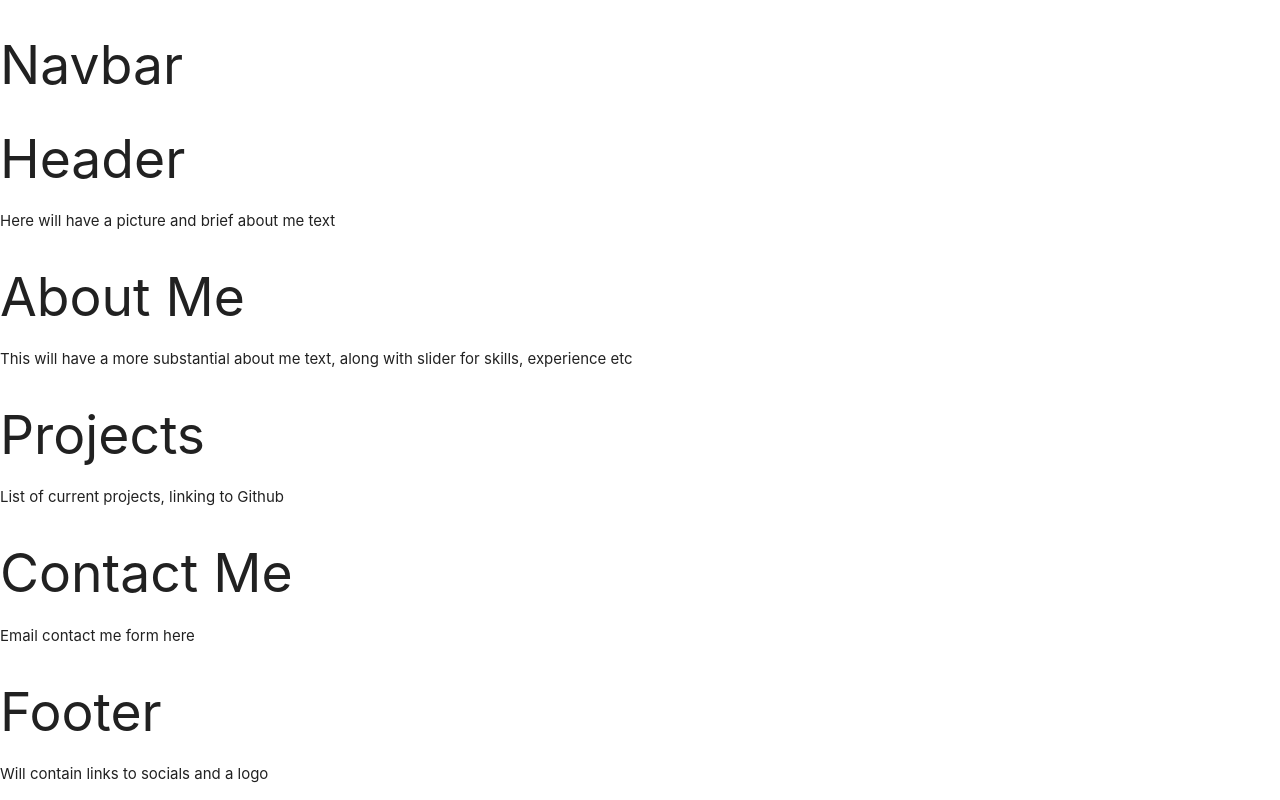
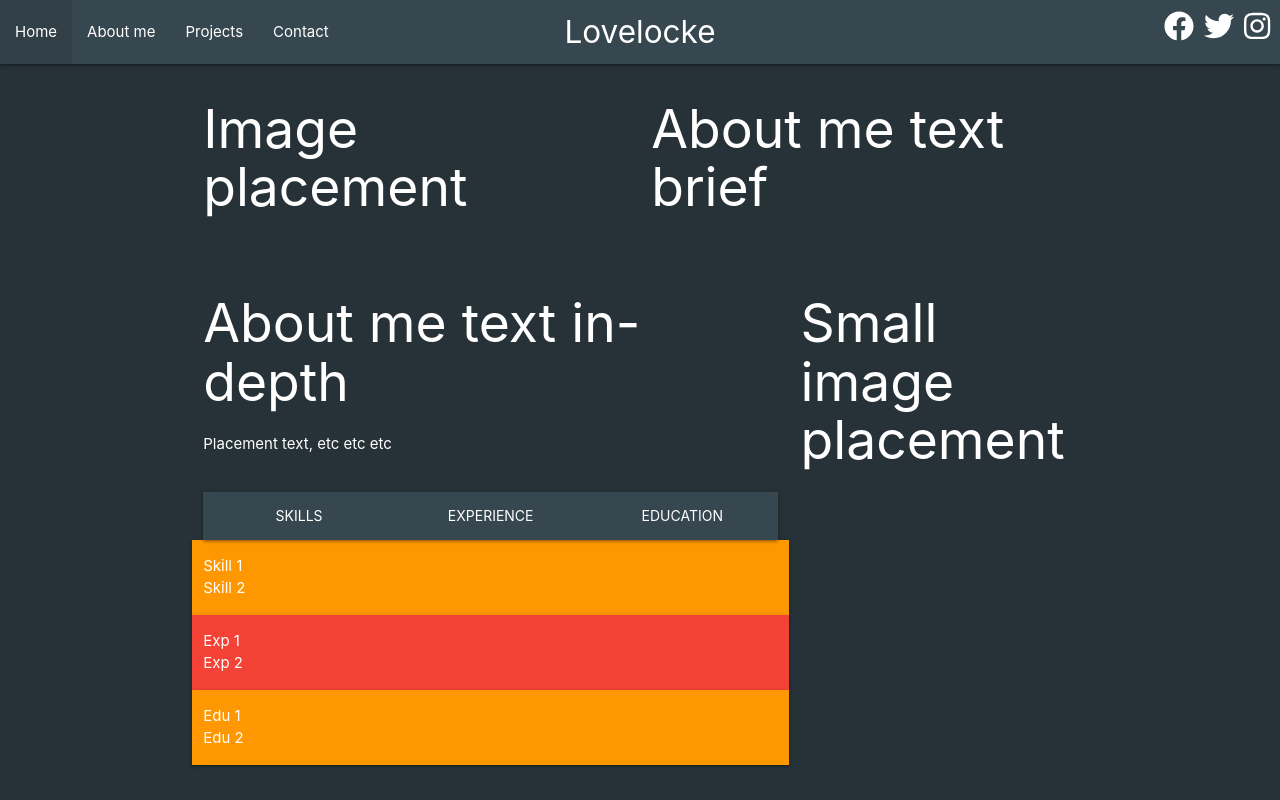
Before and after one commit to thomas-booker/lovelocke.com, a React (Create React App) app: page / in a window 1280 px wide. Shown: the top 800 px of the page. Built offline with nearby package versions, Linux system fonts and the light colour scheme.

Commit message:
Updated several components

```diff
--- a/package.json
+++ b/package.json
@@ -3,12 +3,18 @@
   "version": "0.1.0",
   "private": true,
   "dependencies": {
+    "@fortawesome/fontawesome-svg-core": "^1.2.35",
+    "@fortawesome/free-brands-svg-icons": "^5.15.3",
+    "@fortawesome/free-regular-svg-icons": "^5.15.3",
+    "@fortawesome/free-solid-svg-icons": "^5.15.3",
+    "@fortawesome/react-fontawesome": "^0.1.14",
     "@testing-library/jest-dom": "^5.12.0",
     "@testing-library/react": "^11.2.7",
     "@testing-library/user-event": "^12.8.3",
     "materialize-css": "^1.0.0-rc.2",
     "react": "^17.0.2",
     "react-dom": "^17.0.2",
+    "react-ionicons": "^4.2.0",
     "react-scripts": "4.0.3",
     "web-vitals": "^1.1.2"
   },
--- a/public/index.html
+++ b/public/index.html
@@ -30,7 +30,7 @@
     -->
     <title>React App</title>
   </head>
-  <body>
+  <body style="background-color: #263238;">
     <noscript>You need to enable JavaScript to run this app.</noscript>
     <div id="root"></div>
     <!--
--- a/src/Aboutme.js
+++ b/src/Aboutme.js
@@ -1,10 +1,48 @@
-
+import M from 'materialize-css'
 
 function Aboutme() {
+    M.AutoInit();
+
     return (
-        <div>
-            <h2>About Me</h2>
-            <p>This will have a more substantial about me text, along with slider for skills, experience etc</p>
+        <div className="container  white-text">
+            <div className="row">
+                <div className="col s8">
+                    <h2>About me text in-depth</h2>
+                    <p>Placement text, etc etc etc</p>
+                </div>
+                <div className="col s4">
+                    <h2>Small image placement</h2>
+                </div>
+                <div className="col s8">
+                <div class="row">
+    <div class="col s12 blue-grey darken-4">
+    <ul id="tabs-swipe-demo" class="tabs tabs-fixed-width tab-demo z-depth-1 blue-grey darken-3">
+    <li class="tab col s3"><a class="white-text" href="#test-swipe-1">Skills</a></li>
+    <li class="tab col s3"><a class="white-text" href="#test-swipe-2">Experience</a></li>
+    <li class="tab col s3"><a class="white-text" href="#test-swipe-3">Education</a></li>
+  </ul>
+    </div>
+    <div id="test-swipe-1" class="col s12 orange z-depth-1">
+        <ul>
+            <li>Skill 1</li>
+            <li>Skill 2</li>
+        </ul>
+    </div>
+  <div id="test-swipe-2" class="col s12 red z-depth-1">
+  <ul>
+            <li>Exp 1</li>
+            <li>Exp 2</li>
+        </ul>
+  </div>
+  <div id="test-swipe-3" class="col s12 orange z-depth-1">
+  <ul>
+            <li>Edu 1</li>
+            <li>Edu 2</li>
+        </ul>
+  </div>
+  </div>
+                </div>
+            </div>
         </div>
     )
 }
--- a/src/Header.js
+++ b/src/Header.js
@@ -2,9 +2,15 @@
 
 function Header() {
     return (
-        <div>
-            <h2>Header</h2>
-            <p>Here will have a picture and brief about me text</p>
+        <div className="container  white-text">
+            <div className="row">
+                <div className="col s6">
+                    <h2>Image placement</h2>
+                </div>
+                <div className="col s6">
+                    <h2>About me text brief</h2>
+                </div>
+            </div>
         </div>
     )
 }
--- a/src/Navbar.js
+++ b/src/Navbar.js
@@ -1,10 +1,28 @@
 import { render } from "@testing-library/react";
+import React from 'react'
+import { FontAwesomeIcon } from '@fortawesome/react-fontawesome'
+import { faFacebook, faTwitter, faInstagram } from '@fortawesome/free-brands-svg-icons'
 
 
 function Navbar() {
     return (
         <div>
-            <h2>Navbar</h2>
+            <nav class="blue-grey darken-3">
+                <div class="nav-wrapper">
+                <a href="#" class="brand-logo center">Lovelocke</a>
+                <ul id="nav-mobile" class="left hide-on-med-and-down">
+                    <li><a href="/home">Home</a></li>
+                    <li><a href="/aboutme">About me</a></li>
+                    <li><a href="/projects">Projects</a></li>
+                    <li><a href="/contactme">Contact</a></li>
+                </ul>
+                <ul class="right hide-on-med-and-down">
+                    <li style={{marginRight:"10px"}}><FontAwesomeIcon icon={faFacebook} size="2x" /></li>
+                    <li style={{marginRight:"10px"}}><FontAwesomeIcon icon={faTwitter} size="2x" /></li>
+                    <li style={{marginRight:"10px"}}><FontAwesomeIcon icon={faInstagram} size="2x" /></li>
+                </ul>
+                </div>
+            </nav>
         </div>
     );
 }
--- a/src/index.js
+++ b/src/index.js
@@ -1,9 +1,7 @@
 import React from 'react';
 import ReactDOM from 'react-dom';
 import './index.css';
-import Main from './main';
 import reportWebVitals from './reportWebVitals';
-import Parallax from './Parallax';
 import Navbar from './Navbar';
 import Header from './Header';
 import Aboutme from './Aboutme';
```
Also changed, not shown: 1 other file (tests, documents, lock files or other folders).
